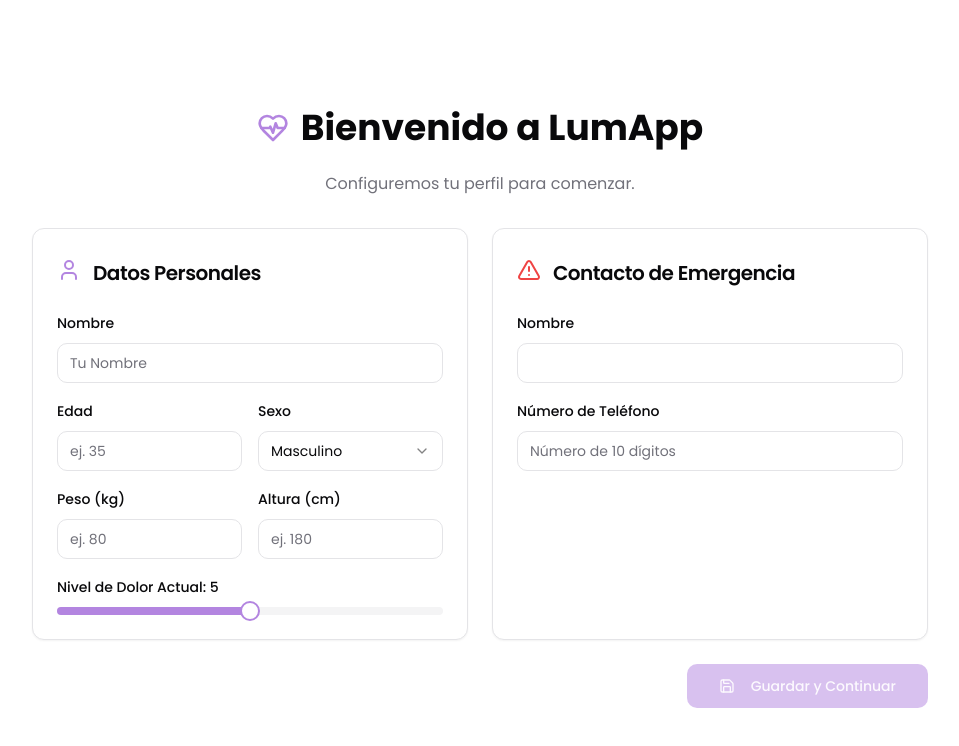
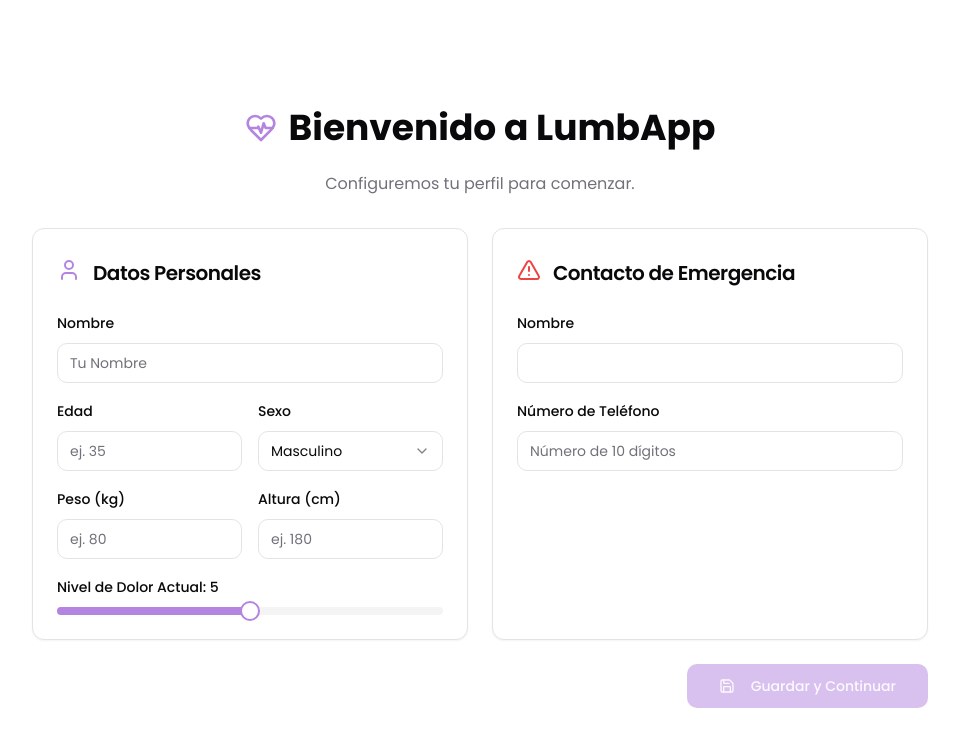
Before and after one commit to juanmayorquin/lumapp-bio, a Next.js app: page / in a window 1280 px wide. Shown: the top 746 px of the page, without its empty margins (160-1119 px from the left). Built offline with nearby package versions, Linux system fonts and the light colour scheme.

Commit message:
update: Se reemplaza 'LumApp' por 'LumbApp'

```diff
--- a/src/app/layout.tsx
+++ b/src/app/layout.tsx
@@ -5,7 +5,7 @@
 import ServiceWorkerRegister from '@/components/ServiceWorkerRegister';
 
 export const metadata: Metadata = {
-  title: 'LumApp',
+  title: 'LumbApp',
   description: 'Tu compañero personal para la salud lumbar.',
 };
 
--- a/src/components/AppStateProvider.tsx
+++ b/src/components/AppStateProvider.tsx
@@ -192,13 +192,13 @@
     const showWelcomeNotification = () => {
       try {
         // This will show a notification while the page is open (foreground).
-        new Notification('Bienvenido a LumApp', {
-          body: 'Bienvenido a LumApp — descubre cómo cuidar tu espalda hoy.',
+        new Notification('Bienvenido a LumbApp', {
+          body: 'Bienvenido a LumbApp — descubre cómo cuidar tu espalda hoy.',
           icon: '/favicon.ico',
         });
       } catch (e) {
         // If Notifications are available but constructor fails, fallback to toast
-        toast({ title: 'Bienvenido a LumApp', description: 'Bienvenido a LumApp — descubre cómo cuidar tu espalda hoy.' });
+        toast({ title: 'Bienvenido a LumbApp', description: 'Bienvenido a LumbApp — descubre cómo cuidar tu espalda hoy.' });
       }
     };
 
--- a/src/components/ServiceWorkerRegister.tsx
+++ b/src/components/ServiceWorkerRegister.tsx
@@ -1,9 +1,23 @@
 'use client';
 
-// This file imports the automatic registration helper from next-pwa.
-// It must be a client component so the registration runs in the browser.
-import 'next-pwa/register';
+import { useEffect } from 'react';
 
+// Dynamically import the next-pwa register module inside a client-side effect
+// and only in production. This prevents Turbopack / dev from evaluating the
+// module at module-evaluation time where build-time constants like
+// __PWA_START_URL__ may be undefined.
 export default function ServiceWorkerRegister() {
+    useEffect(() => {
+        // Only register in production builds
+        if (process.env.NODE_ENV !== 'production') return;
+        if (typeof window === 'undefined' || !('serviceWorker' in navigator)) return;
+
+        import('next-pwa/register')
+            .catch((err) => {
+                // swallow errors: registration is best-effort
+                console.debug('SW register failed', err);
+            });
+    }, []);
+
     return null;
 }
--- a/src/components/SetupScreen.tsx
+++ b/src/components/SetupScreen.tsx
@@ -76,7 +76,7 @@
                     <div className="inline-flex items-center gap-3 rounded-lg bg-card p-4">
                         <HeartPulse className="h-8 w-8 text-accent" />
                         <h1 className="font-headline text-4xl font-bold text-foreground">
-                            Bienvenido a LumApp
+                            Bienvenido a LumbApp
                         </h1>
                     </div>
                     <p className="mt-2 text-muted-foreground">Configuremos tu perfil para comenzar.</p>
--- a/src/components/SidebarLayout.tsx
+++ b/src/components/SidebarLayout.tsx
@@ -81,7 +81,7 @@
               <HeartPulse className="h-6 w-6 text-accent" />
             </div>
             <h1 className="font-headline text-2xl font-bold text-foreground group-data-[collapsible=icon]:hidden">
-              LumApp
+              LumbApp
             </h1>
           </div>
         </SidebarHeader>
@@ -114,7 +114,7 @@
         <header className="sticky top-0 z-20 flex h-14 items-center gap-4 border-b bg-background/80 px-4 backdrop-blur-sm md:h-auto md:border-none md:bg-transparent md:px-6 md:py-2">
           <SidebarTrigger className="md:hidden" />
           <h1 className="font-headline text-xl font-semibold text-foreground md:hidden">
-            LumApp
+            LumbApp
           </h1>
           {/* Racha en el borde derecho de la navbar */}
           {streak !== undefined && (
--- /dev/null
+++ b/src/types/next-pwa-register.d.ts
@@ -0,0 +1 @@
+declare module 'next-pwa/register';
```
Also changed, not shown: 3 other files (tests, documents, lock files or other folders).
